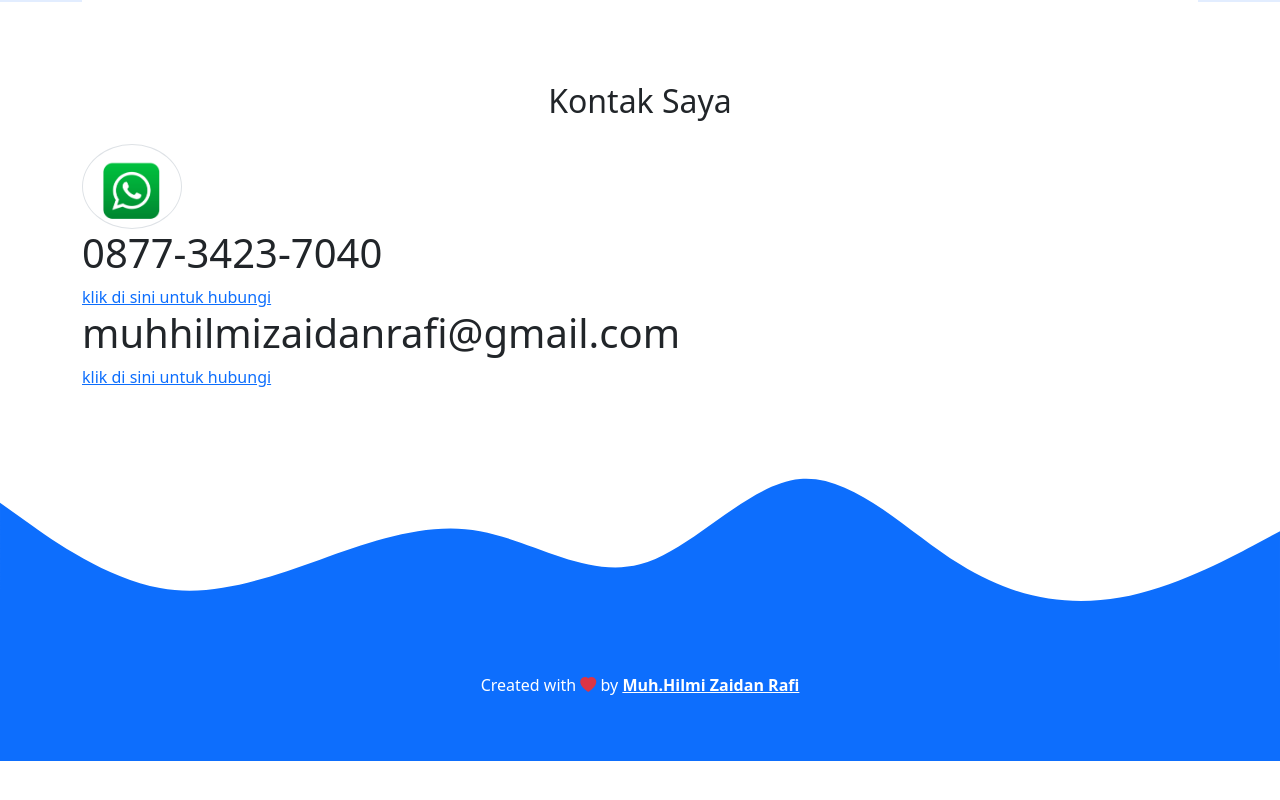
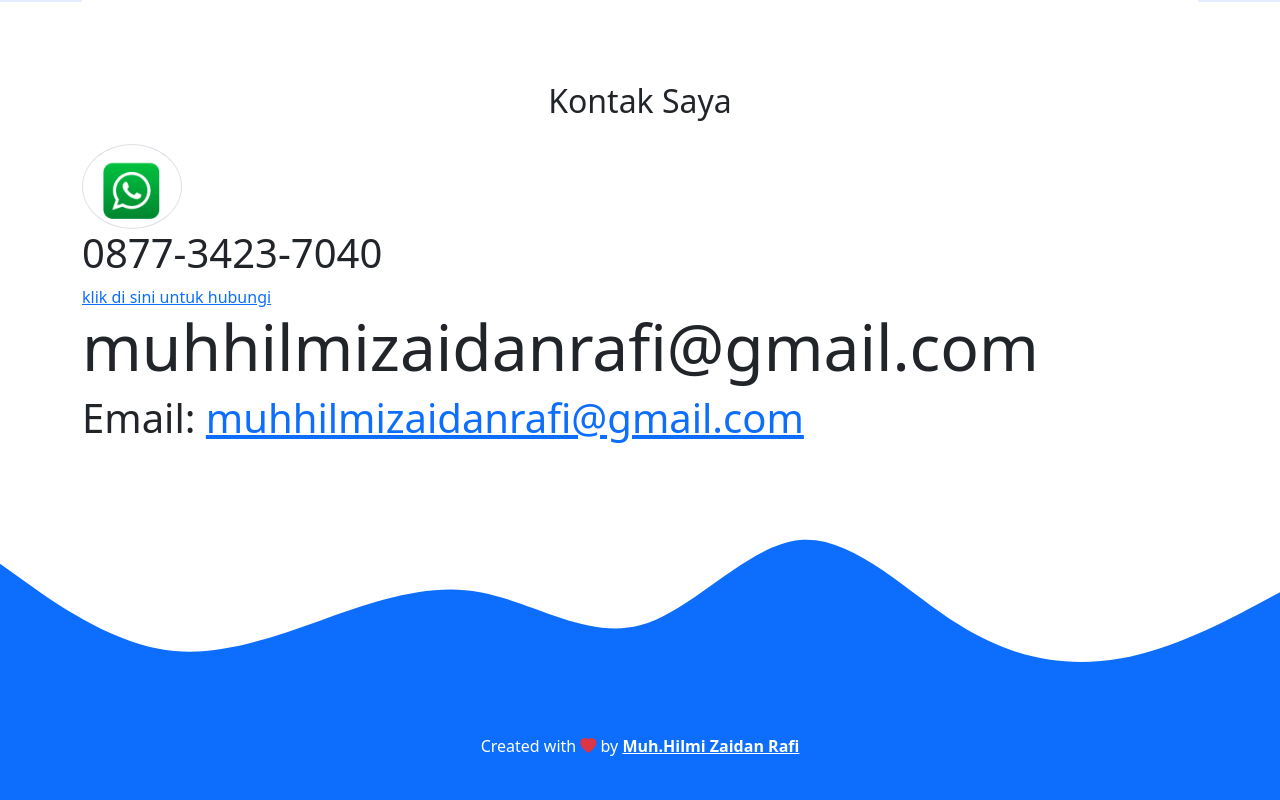
Before and after one commit to HilmiZaidanRafi/My-Porfofolio, a plain HTML site: page index.html in a window 1280 px wide. Shown: the part 2347-3147 px from the top of the page. Before the commit the page ends 3108 px from the top, so only its background shows below. Drawn offline with nearby package versions, Linux system fonts and the light colour scheme.

Commit message:
Update index.html

```diff
--- a/index.html
+++ b/index.html
@@ -158,8 +158,8 @@
         <img src="WA.png" alt="Muhammad Hilmi Zaidan Rafi" width="100" class="rounded-circle img-thumbnail" />
       <h1 class="display-7">0877-3423-7040</h1>
       <a href=https://wa.me/6287734237040>klik di sini untuk hubungi</a href>
-      <h1 class="display-10">muhhilmizaidanrafi@gmail.com</h1>
-      <a href=https://mail.google.com/mail/u/0/#inbox?compose=CllgCJftMDNQkjSHXzMrRpwFXtTZCZhVLwCMJzgswNqLDMRTCqnFHrClfJVGHSdRQRncFkwzKPL>klik di sini untuk hubungi</a href>
+      <h1 class="display-3">muhhilmizaidanrafi@gmail.com</h1>
+      <h1>Email: <a href="mailto:muhhilmizaidanrafi@gmail.com">muhhilmizaidanrafi@gmail.com</a></h1>
               <button class="btn btn-primary btn-loading d-none" type="button" disabled>
                 <span class="spinner-border spinner-border-sm" role="status" aria-hidden="true"></span>
                 Loading...
```
